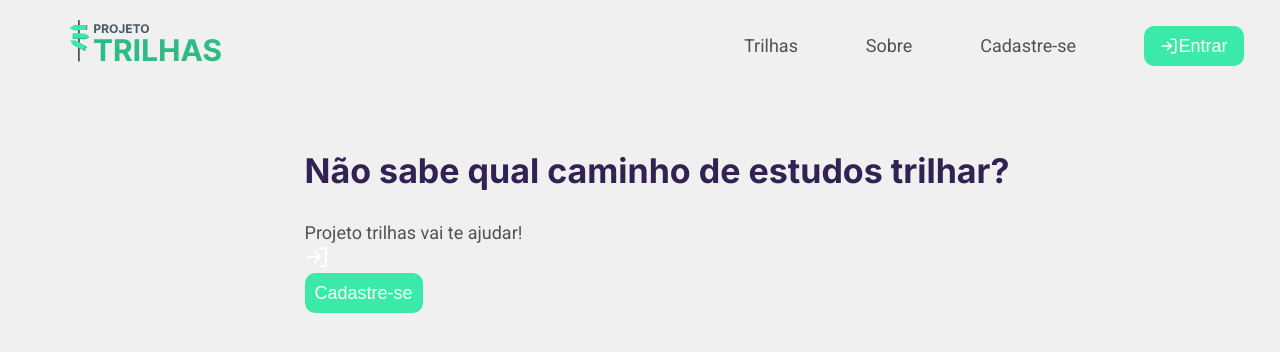
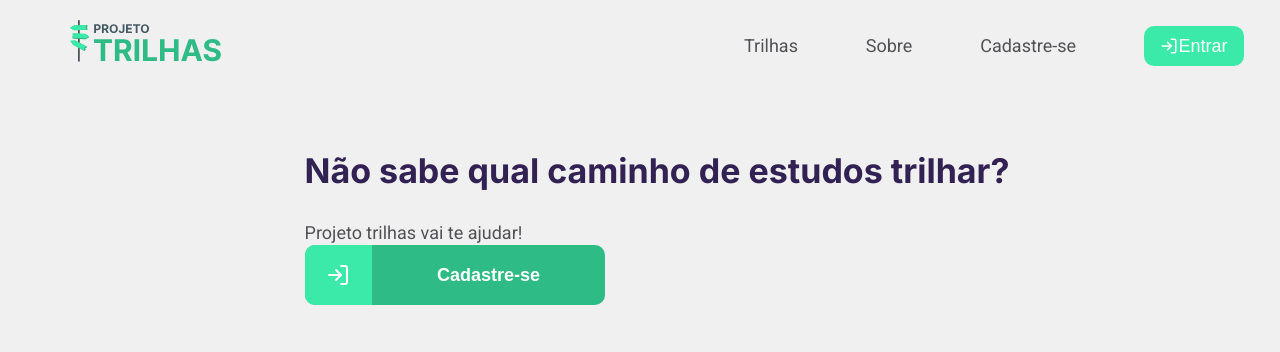
Before and after one commit to SrEmanuel/trailsProject, a React (Create React App) app in the folder frontend/: page / in a window 1280 px wide. Shown: the top 352 px of the page. Built offline with nearby package versions, Linux system fonts and the light colour scheme.

Commit message:
update: added button-container styles

```diff
--- a/frontend/src/pages/Landing/styles.scss
+++ b/frontend/src/pages/Landing/styles.scss
@@ -2,4 +2,47 @@
     display: flex;
     flex-direction: row;
     margin-top: 50px;
+
+    .button-container{
+        display: flex;
+        flex-direction: row;
+        align-items: center;
+        justify-content: space-between;
+        height: 50px;
+        width: 300px;
+        background: var(--dark-green);
+        padding-top:5px;
+        padding-bottom: 5px;
+        border-radius: 10px;
+        transition: 0.2s;
+
+        &:hover{
+           filter: brightness(1.2);
+        }
+
+        >div{
+            display: flex;
+            align-items: center;
+            justify-content: center;
+            background: var(--green);
+            border-top-left-radius: 10px;
+            border-bottom-left-radius: 10px;
+            height: 100%;
+            padding: 5px;
+            width:20%;
+
+            justify-self: flex-start;
+        }
+
+        button{
+            background: var(--dark-green);
+            height: 100%;
+            padding: 15px;
+            border-top-left-radius: 0px;
+            border-bottom-left-radius: 0px;
+            width: 80%;
+            font-weight: 700;
+
+        }
+    }
 }
```
